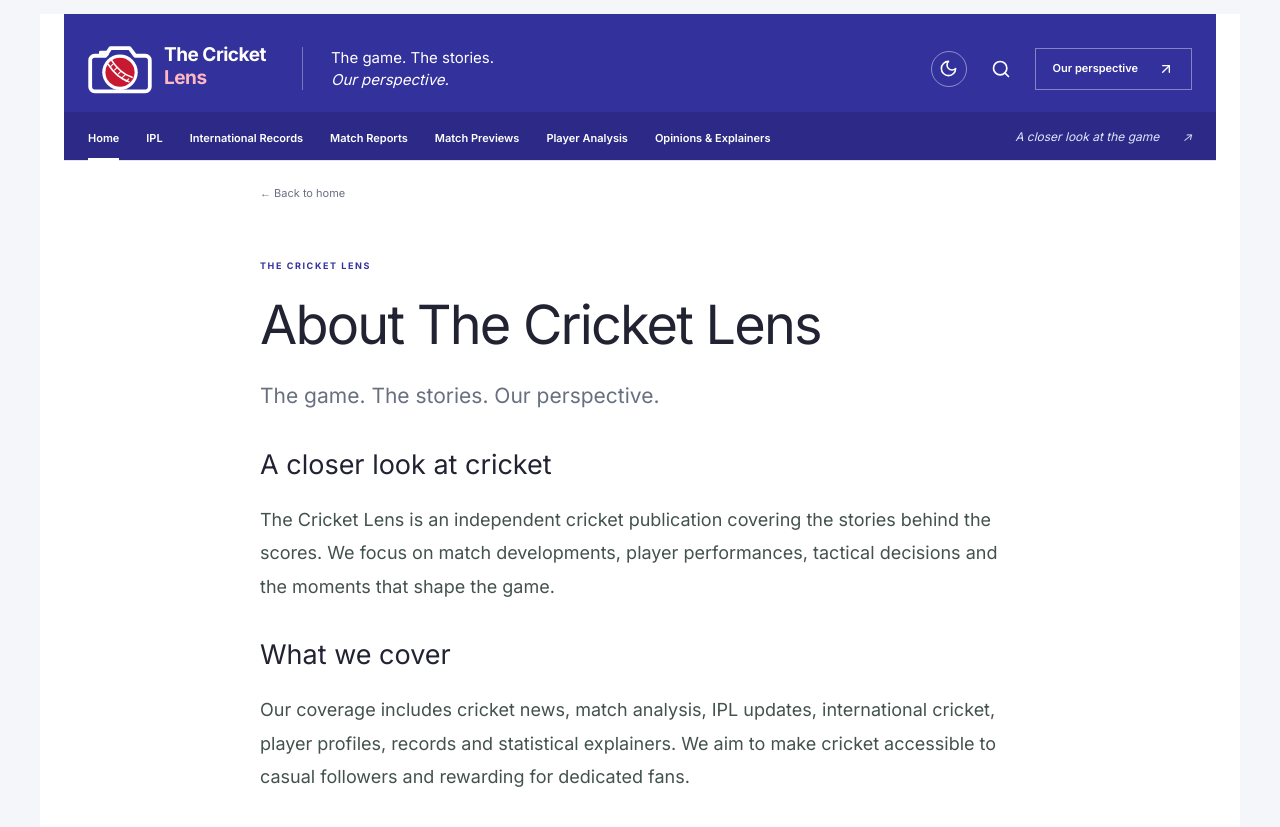
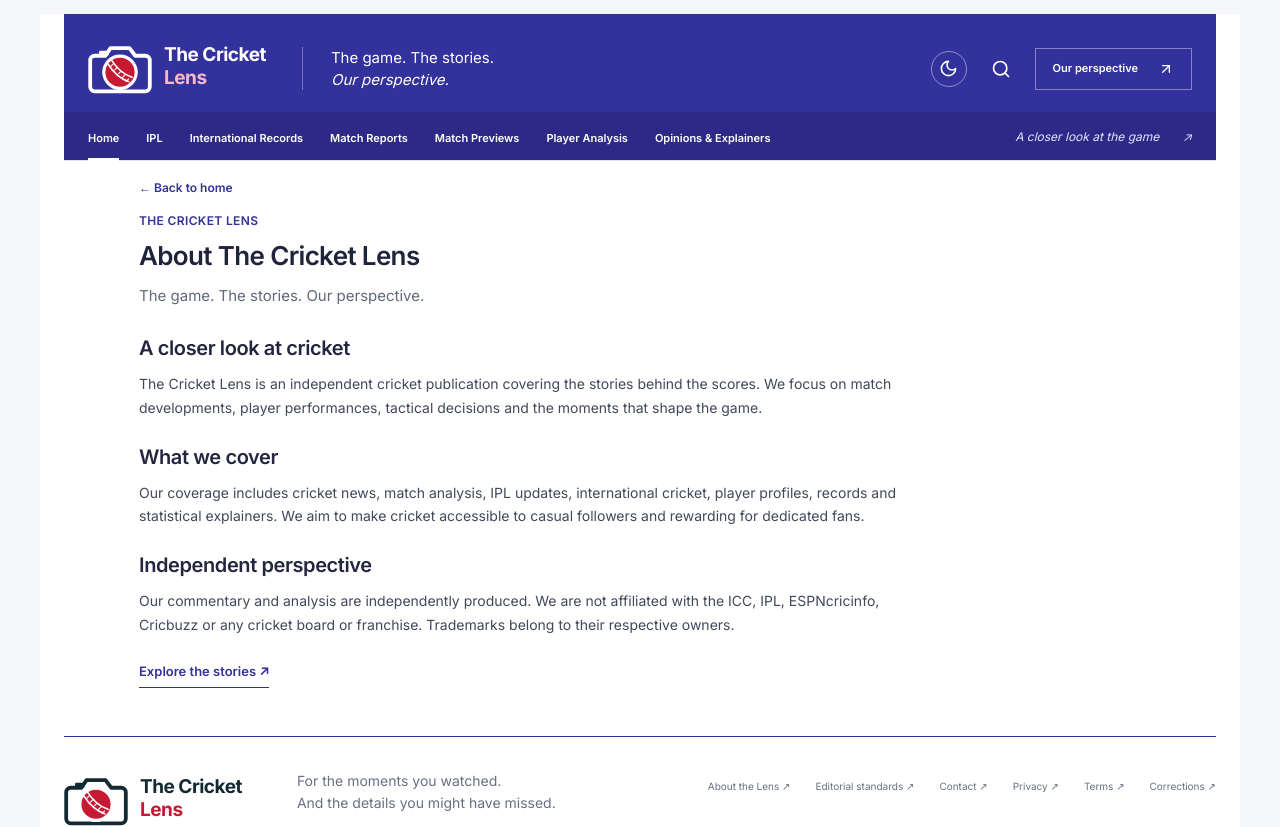
Before and after one commit to amit-webethics/the-cricket-lens, a Next.js app: page /about in a window 1280 px wide. Shown: the top 827 px of the page. Built offline with nearby package versions, Linux system fonts and the light colour scheme; no server answers; the database is empty.

Commit message:
Align public pages with article detail typography and spacing without right sidebar

```diff
--- a/app/globals.css
+++ b/app/globals.css
@@ -321,3 +321,18 @@ body[data-theme="dark"] .ipl-record-menu button:hover:not(.active){background:#3
 body[data-theme="dark"] .intl-format-card{background:#262b40;border-color:#424861}
 body[data-theme="dark"] .intl-format-card h3,body[data-theme="dark"] .intl-format-card span{color:#bdbbff}
 body[data-theme="dark"] .intl-format-card p{color:#c5c9dc}
+
+
+/* Public information pages: match article-detail typography without the right sidebar. */
+.info-page{font-family:Inter,Arial,sans-serif;width:100%;max-width:1050px;margin:0 auto;padding:16px 24px 48px;min-height:55vh}
+.info-page .back-link{display:inline-flex;align-items:center;margin:0 0 18px;padding:0;font-size:12px;font-weight:600;color:#33319c}
+.info-page>.eyebrow{margin:0 0 12px;color:#33319c;font-size:12px;font-weight:600;letter-spacing:.03em;text-transform:none}
+.info-page h1{font-family:Inter,Arial,sans-serif;font-size:26px;font-weight:600;line-height:1.22;letter-spacing:-.025em;color:#20243b;margin:10px 0 12px}
+.info-page>.standfirst{font-family:Inter,Arial,sans-serif;font-size:15px;line-height:1.55;color:#606879;margin:0 0 28px;max-width:780px}
+.info-page section{max-width:760px;margin:0 0 24px}
+.info-page section h2{font-family:Inter,Arial,sans-serif;font-size:20px;font-weight:600;line-height:1.35;letter-spacing:-.02em;color:#23263e;margin:0 0 10px}
+.info-page section p{font-family:Inter,Arial,sans-serif;font-size:14px;line-height:1.7;color:#414858;margin:0 0 11px}
+.info-page>.text-button,.info-page .info-page-contact .text-button{font-size:13px;color:#33319c}
+.info-page .info-page-contact{font-size:14px;max-width:760px;margin:8px 0 24px}
+@media(max-width:800px){.info-page{padding:16px 14px 36px}}
+@media(max-width:650px){.info-page{padding-top:10px}.info-page h1{font-size:26px}.info-page section h2{font-size:20px}.info-page section p{font-size:14px}}
```
